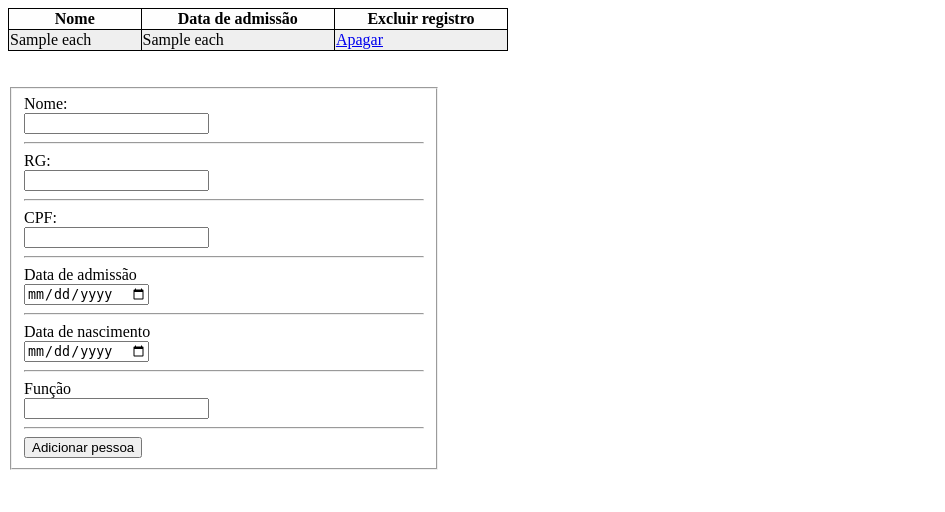
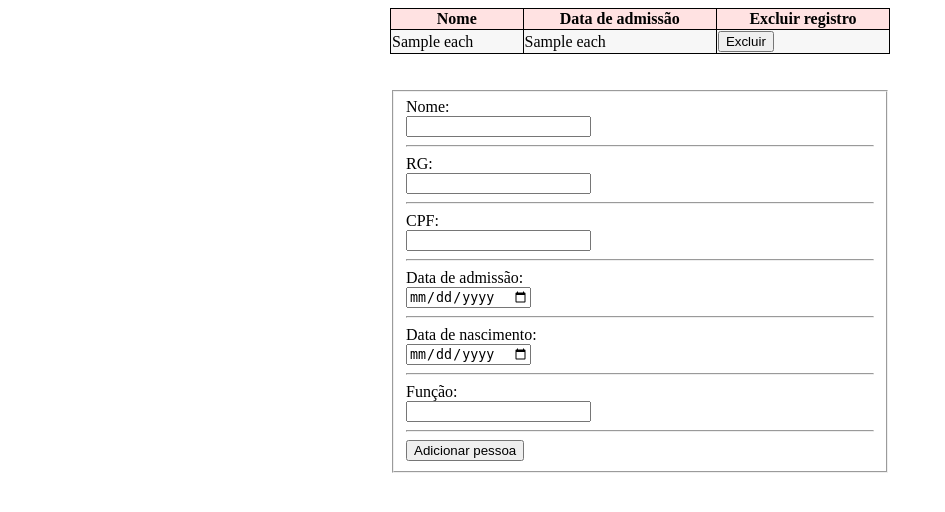
Before and after one commit to wcostaee/teste-visie-python, a Flask app: template templates/home.html in a window 1280 px wide. Shown: the top 512 px of the page, without its empty margins (0-945 px from the left). Run offline with Flask 2, Linux system fonts and the light colour scheme; the template is opened without the code that fills it: most values are stand-ins (such as "Sample title", 1, 10 or a date in 2020).

Commit message:
Formatação da tela está de acordo com os requisitos: ajuste em 768px de resolução

```diff
--- a/static/style.css
+++ b/static/style.css
@@ -6,11 +6,26 @@ table, td, th {
 table {
     width: 500px;
 }
-
+/*Faz a tabela ficar 'zebrada' (linhas pares de uma cor, linhas impares de outra)*/
 tr:nth-child(even) {
-    background-color: #efefef;
+    background-color: #f7f7f7;
 }
 
 tr:nth-child(odd) {
-    background-color: #fefefe;
+    background-color: #ffe2e2;
 }
+
+/*Ajusta o conteudo de acordo com a resolucao disponivel: quebra em 768px*/
+@media only screen and (min-width: 768px) {
+    .content {
+        width: 500px;
+        margin: auto; /*Centraliza o conteudo*/
+    }
+}
+
+@media only screen and (max-width: 767px) {
+    .content {
+        width: 500px;
+        margin-left: 0; /*Deixa o conteudo alinhado a esquerda*/
+    }
+}
--- a/templates/home.html
+++ b/templates/home.html
@@ -5,6 +5,7 @@
     <title>Seja bem-vindo(a)</title>
 </head>
 <body>
+    <div class="content">
         <table>
             <tr>
                 <th>Nome</th>
@@ -16,14 +17,18 @@
             <tr id="{{each[0]}}">
                 <td>{{each[1]}}</td>
                 <td>{{each[2]}}</td>
-            <td><a href="delete/{{each[0]}}" class="botao-apagar">Apagar</a></td>
+                <form action="/delete/{{each[0]}}">
+                    <td><input type="submit" value="Excluir"></td>
+                </form>
+
+                <!-- <td><a href="delete/{{each[0]}}" class="botao-apagar">Apagar</a></td> -->
             </tr>
             {% endfor %}
         </table>
         <br>
         <br>
         <form action="/add_person" method="POST">
-        <fieldset style="width: 400px">
+            <fieldset>
                 <label for="name">Nome: </label>
                 <br>
                 <input type="text" name="name" required>
@@ -39,23 +44,24 @@
                 <input type="text" name="cpf" required>
                 <hr>
 
-            <label for="first_day_work">Data de admissão</label>
+                <label for="first_day_work">Data de admissão:</label>
                 <br>
                 <input type="date" name="first_day_work" required>
                 <hr>
 
-            <label for="birthday">Data de nascimento</label>
+                <label for="birthday">Data de nascimento:</label>
                 <br>
                 <input type="date" name="birthday" required>
                 <hr>
 
-            <label for="role">Função</label>
+                <label for="role">Função:</label>
                 <br>
                 <input type="number" name="role" required>
                 <hr>
                 <input type="submit" value="Adicionar pessoa">
             </fieldset>
         </form>
+    </div>
 </body>
 
 </html>
```
Lines whose indentation alone changed are shown as unchanged.
